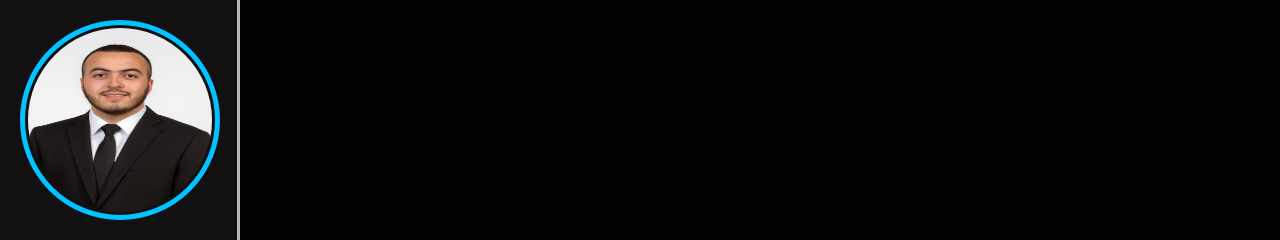
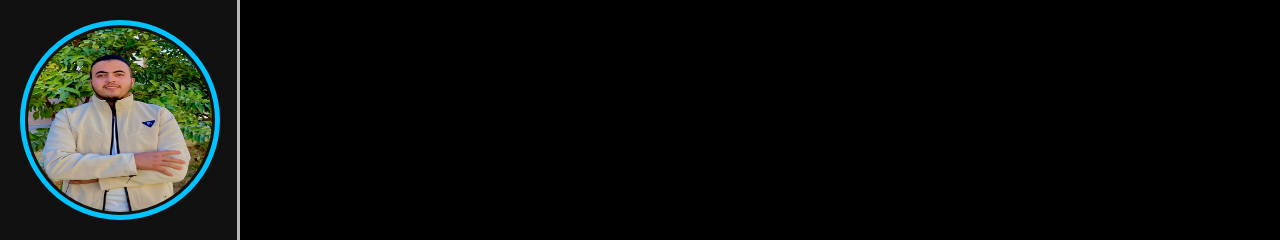
Before and after one commit to Mahmoud5839/portfolio, a plain HTML site: page index.html in a window 1280 px wide. Shown: the top 240 px of the page. Drawn offline with nearby package versions, Linux system fonts and the light colour scheme.

Commit message:
Update home page design

```diff
--- a/index.html
+++ b/index.html
@@ -17,7 +17,7 @@
   <div class="container">
     <div class="sidebar" data-aos="fade-right">
       <div class="profile">
-        <a href="#home"><img src="Mahmoud.jpg" alt="profile" /></a>
+        <a href="#home"><img src="Mahmoud.jpeg" alt="profile" /></a>
       </div>
       <nav class="nav-links">
         <a href="#home" class="nav-item active"><i class="fas fa-home"></i> Home</a>
@@ -52,7 +52,7 @@
 
     <div class="sidebar-list" id="sidebar">
       <div class="profile">
-        <a href="#home"><img src="Mahmoud.jpg" alt="profile" width="200px" height="250px" /></a>
+        <a href="#home"><img src="Mahmoud.jpeg" alt="profile" width="200px" height="250px" /></a>
       </div>
       <nav class="nav-links">
         <a href="#home" class="nav-item active"><i class="fas fa-home"></i> Home</a>
```
Also changed, not shown: .jpeg (added), Mahmoud.jpeg (added), Mahmoud2.jpg (renamed from Mahmoud.jpg).
